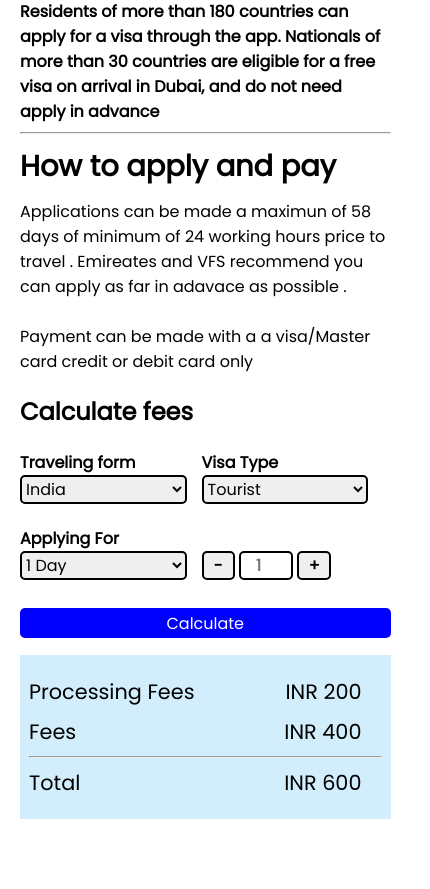
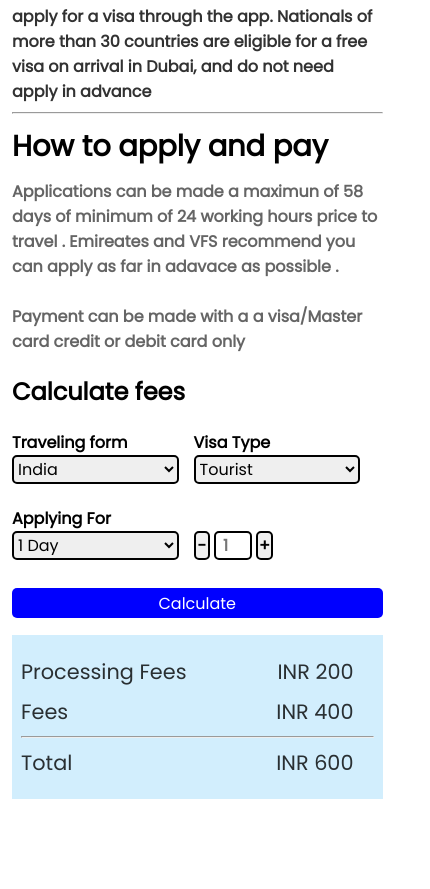
Before and after one commit to tusharkarle/Assignment_1_Tushar_Karle, a plain HTML site: page index.html in a window 390 px wide. Shown: the part 454-1343 px from the top of the page, 430 px wide, since content can reach past the window. After the commit the page ends 1273 px from the top, so only its background shows below. Drawn offline with Linux system fonts and the light colour scheme.

Commit message:
final version

```diff
--- a/index.html
+++ b/index.html
@@ -100,9 +100,9 @@
                   </div>
                   <div>
                       <br>
-                      <input type="button" value="-" style="width: 20%;">
-                        <input type="number" name="no" id="input_no" placeholder="1" style="width: 30%;">
-                        <input type="button" value="+" style="width: 20%;">
+                      <input type="button" value="-" style="width: 10%;">
+                        <input type="number" name="no" id="input_no" placeholder="1" style="width: 20%;">
+                        <input type="button" value="+" style="width: 10%;">
                   </div>
                   <button type="submit">Calculate</button>
                 </form>
--- a/style.css
+++ b/style.css
@@ -5,6 +5,8 @@
     padding: 0;
     font-family: 'Poppins', sans-serif;
 }
+
+
 /* header section */
 
 header {
@@ -17,6 +19,8 @@
     width: 100%;
     height: 300px;
 }
+
+
 /* Main content section */
 
 #main-content {
@@ -31,9 +35,11 @@
     /* border: 2px solid green; */
     display: flex;
     /* align-items: center; */
-                    justify-content: space-evenly;
+    justify-content: space-around;
     padding: 20px;
 }
+
+
 /* column 1 all  */
 
 #column1 {
@@ -42,6 +48,8 @@
     padding: 0px;
     width: 35%;
 }
+
+
 /* colum 1 row`1 */
 
 #column1_row1 h1 {
@@ -57,11 +65,18 @@
 #column1_row1 p {
     padding: 8px 0px;
     font-size: 1rem;
+    opacity: 0.8;
 }
 
 #column1_row2 h2 {
     margin: 11px 0px;
     font-size: 1.8rem;
+}
+
+#column1_row2 p {
+    font-size: 1rem;
+    font-weight: bold;
+    opacity: 0.6;
 }
 
 #img_text {
@@ -72,6 +87,8 @@
     height: 10px;
     padding: 5px;
 }
+
+
 /* column 2 all */
 
 #column2 {
@@ -133,6 +150,8 @@
     text-align: center;
     font-weight: bold;
 }
+
+
 /* column 2 row2 */
 
 #column2_row2 {
@@ -152,18 +171,38 @@
 
 .calculate_column p {
     width: 100%;
+    opacity: 0.8;
 }
 
 .calculate_column p:nth-child(2) {
     text-align: right;
     padding-right: 20px;
 }
+
+
 /* for small screens */
 
 @media (max-width: 750px) {
+    header {
+        width: 100%;
+        margin: 0;
+        padding: 0;
+    }
+    header img {
+        width: 100%;
+    }
+    #main-content {
+        /* border: 2px solid red; */
+        width: 100%;
+        height: auto;
+        padding-bottom: 20px;
+        padding-left: 2px;
+    }
     .content-columns {
         flex-direction: column;
         width: 100%;
+        padding: 0px 0px 0px 10px;
+        margin: 0px 0px 0px 0px;
     }
     #column1 {
         /* border: 2px solid aqua; */
```
Lines whose indentation alone changed are shown as unchanged.
